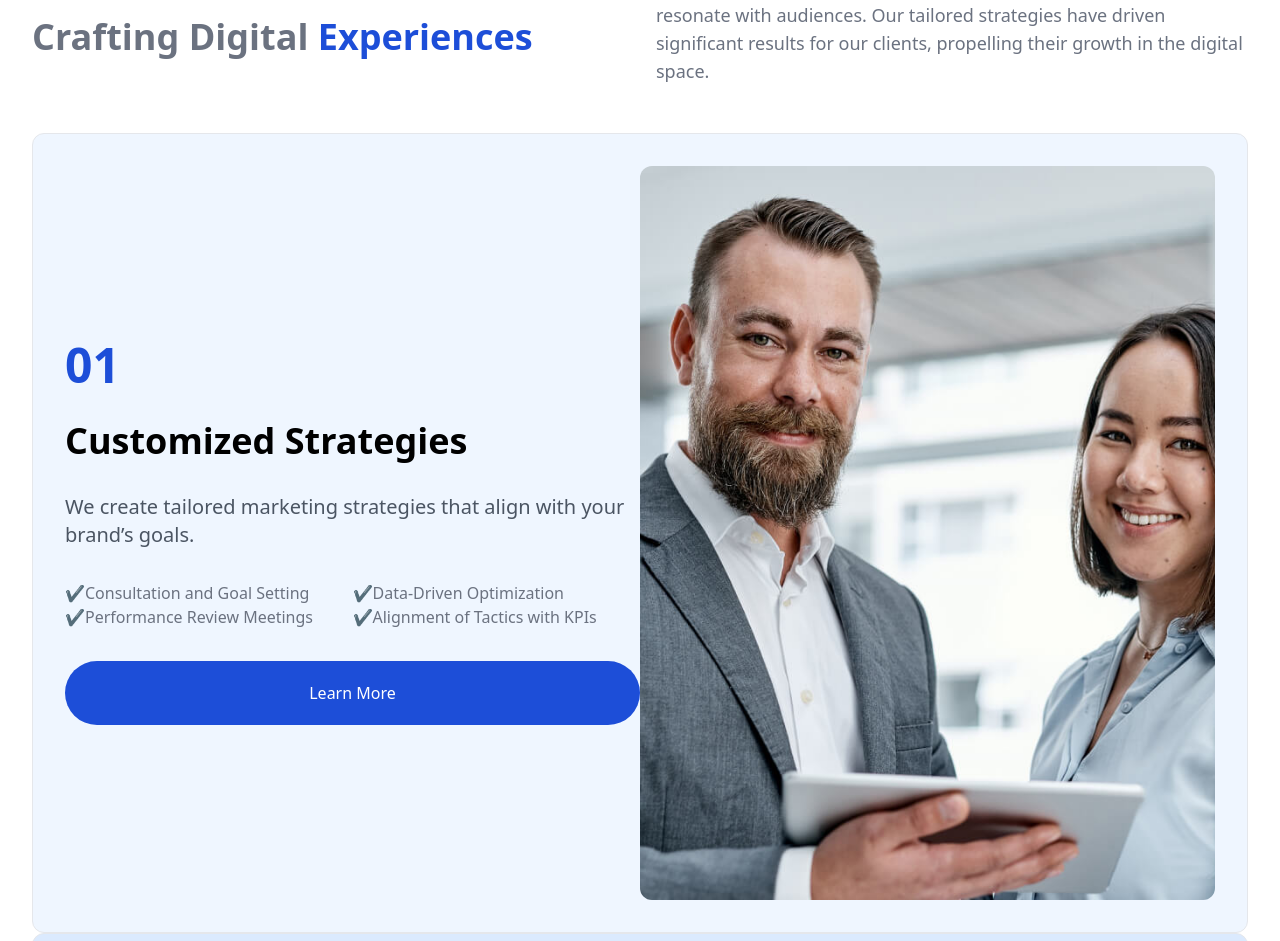
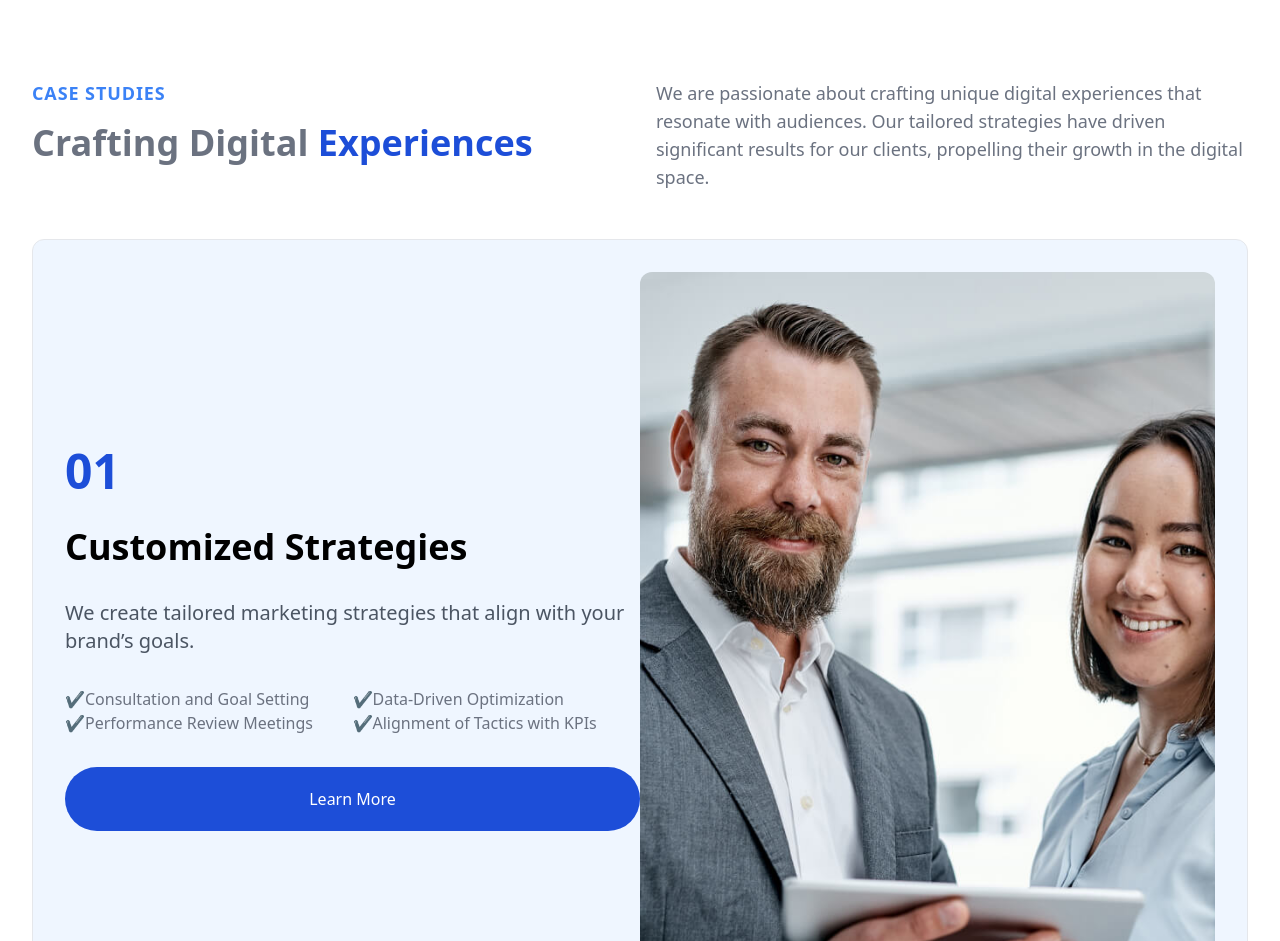
Before and after one commit to PradhumanSinghNaruka/Digital-Marketing, a React (Create React App) app in the folder frontend/: page /about in a window 1280 px wide. Shown: the part 2524-3465 px from the top of the page. Built offline with nearby package versions, Linux system fonts and the light colour scheme.

Commit message:
full stack

```diff
--- a/frontend/src/components/Compare.js
+++ b/frontend/src/components/Compare.js
@@ -43,14 +43,14 @@ function Compare() {
     <div className="w-full bg-blue-50 text-black py-12 md:py-20">
       <div className="max-w-screen-xl mx-auto px-4 sm:px-6 md:px-8 lg:px-12">
         <div className="max-w-screen-md mx-auto text-center space-y-6 md:space-y-8">
-          <p className="text-base md:text-lg font-semibold uppercase tracking-wider text-blue-600">
+          <p className="text-base md:text-md uppercase tracking-wider text-blue-500">
             PRICING
           </p>
           <h1 className="text-3xl md:text-4xl lg:text-5xl font-bold">
-            <span className="text-gray-700">Digital Growth </span>
+            <span className="text-gray-500">Digital Growth </span>
             <span className="text-blue-800">Packages</span>
           </h1>
-          <p className="text-gray-600 text-lg max-w-2xl mx-auto">
+          <p className="text-gray-500 text-lg max-w-2xl mx-auto">
             Elevate your brand’s digital footprint with our specially curated
             Digital Growth Packages. Select the plan that aligns with your
             ambitions and witness your brand thrive in the digital era.
--- a/frontend/src/components/Data.js
+++ b/frontend/src/components/Data.js
@@ -40,7 +40,7 @@ function Data() {
               key={item.id}
               className="border border-blue-200 bg-white rounded-xl shadow-lg cursor-pointer p-4 space-y-6"
             >
-              <h3 className="text-xl md:text-2xl font-bold text-black mb-2">
+              <h3 className="text-xl md:text-2xl font-semibold text-black mb-2">
                 {item.title}
               </h3>
               <p className="text-sm md:text-md text-gray-600">
--- a/frontend/src/components/Footer.js
+++ b/frontend/src/components/Footer.js
@@ -37,11 +37,9 @@ function Footer() {
             </a>
           </div>
         </div>
-
-        {/* Right side columns */}
         <div className="flex flex-col space-y-2">
           <h3 className="text-white font-semibold mb-4">Company</h3>
-          <a href="#" className="hover:text-white">
+          <a href="/about" className="hover:text-white">
             About Us
           </a>
           <a href="#" className="hover:text-white">
--- a/frontend/src/components/Hero.js
+++ b/frontend/src/components/Hero.js
@@ -62,11 +62,11 @@ function Hero() {
     >
       <div className="max-w-screen-xl mx-auto flex flex-col md:flex-row items-center justify-between px-4 md:px-8 lg:px-12 gap-10 md:gap-16 mt-4">
         <div className="w-full md:w-3/5 space-y-4 md:space-y-6 text-center md:text-left">
-          <p className="font-semibold text-sm md:text-base uppercase text-blue-700 tracking-wider">
+          <p className="font-semibold text-sm md:text-base uppercase text-blue-500 tracking-wider">
             DIGITAL EXCELLENCE
           </p>
-          <h1 className="text-4xl sm:text-5xl md:text-6xl lg:text-7xl font-bold leading-tight">
-            <span className="text-gray-500">Weaving Your Digital </span>
+          <h1 className="text-4xl sm:text-5xl md:text-6xl font-bold leading-tight">
+            <span className="text-gray-600">Weaving Your Digital </span>
             <span className="text-blue-700 border-b-4 border-blue-700">
               Success
             </span>
--- a/frontend/src/components/Product.js
+++ b/frontend/src/components/Product.js
@@ -96,12 +96,12 @@ function Product() {
     <div className="w-full relative overflow-hidden bg-white text-black py-16 md:py-12 mt-14">
       <div className="relative max-w-screen-xl mx-auto px-4 sm:px-6 md:px-8">
         <div className="text-center mb-12 space-y-5">
-          <h1 className="text-blue-500 text-center text-xl">SERVICES</h1>
+          <h1 className="text-blue-600 text-center text-md">SERVICES</h1>
           <h1 className="text-3xl md:text-5xl font-bold text-black">
             <span className="text-gray-500">Comprehensive Digital </span>
             <span className="text-blue-700 underline"> Solutions</span>
           </h1>
-          <p className="text-wrap text-gray-600">Our team of experts leverages cutting-edge strategies to boost your online presence and drive growth.</p>
+          <p className="text-wrap text-gray-500">Our team of experts leverages cutting-edge strategies to boost your online presence and drive growth.</p>
         </div>
         <div className="grid grid-cols-1 sm:grid-cols-2 md:grid-cols-2 lg:grid-cols-4 gap-6">
           {items.map((item) => (
@@ -132,7 +132,7 @@ function Product() {
                     {text}
                   </p>
                 ))}
-                <button className="p-3 rounded-full text-semibold justify-start items-start bg-blue-700 text-white hover:bg-blue-900">Learn More</button>
+                <button className="p-3 px-6 py-2 rounded-full text-semibold justify-start items-start bg-blue-700 text-white hover:bg-blue-900">Learn More</button>
               </div>
             </div>
           ))}
--- a/frontend/src/components/Slide.js
+++ b/frontend/src/components/Slide.js
@@ -55,12 +55,12 @@ function Slide() {
     <div className="mt-24 mb-12">
       <div className="flex flex-col md:flex-row md:justify-between md:items-start gap-8 px-8">
         <div className="md:w-1/2 flex flex-col items-start text-start space-y-4">
-          <p className="text-base md:text-lg font-semibold uppercase tracking-wider text-blue-500">
+          <p className="text-base md:text-md uppercase tracking-wider text-blue-500">
             CASE STUDIES
           </p>
           <h1 className="text-2xl md:text-3xl lg:text-4xl font-bold w-full">
-            <span className="text-gray-500">Crafting Digital </span>
-            <span className="text-blue-700">Experiences</span>
+            <span className="text-gray-500">Tailored to Your </span>
+            <span className="text-blue-700 underline"> Brand</span>
           </h1>
         </div>
         <div className="md:w-1/2 flex flex-col items-start text-start">
--- a/frontend/src/components/Why.js
+++ b/frontend/src/components/Why.js
@@ -176,7 +176,7 @@ function Why() {
       <div className="max-w-screen-xl mx-auto px-4">
         <div className="flex flex-col md:flex-row md:justify-between md:items-start gap-8">
           <div className="md:w-1/2 flex flex-col items-start text-start space-y-4">
-            <p className="text-base md:text-lg font-semibold uppercase tracking-wider text-blue-500">
+            <p className="text-base md:text-md tracking-wider text-blue-600">
               TESTIMONIALS
             </p>
             <h1 className="text-2xl md:text-3xl lg:text-4xl font-bold w-full">
@@ -223,7 +223,8 @@ function Why() {
                       </span>
                     </h1>
                   </div>
-                  <div className="w-1/2 text-end justify-end items-end">
+                  <div className="w-1/2 text-end justify-end items-end flex">
+                    <SiComma className="text-blue-700 text-end" />
                     <SiComma className="text-blue-700 text-end" />
                   </div>
                 </div>
--- a/frontend/src/pages/About.js
+++ b/frontend/src/pages/About.js
@@ -1,19 +1,67 @@
 import React from "react";
-import photo1 from "../image/about3.jpg";
+import photo from "../image/about3.jpg";
 import { IoIosArrowForward } from "react-icons/io";
 import Steps from "../components/Steps";
 import Why from "../components/Why";
-import Slide from "../components/Slide";
 import Compare from "../components/Compare";
+import photo1 from "../image/slide1.jpg";
+import photo2 from "../image/slide2.jpg";
+import photo3 from "../image/slide3.jpg";
+import photo4 from "../image/slide4.jpg";
+import Data from "../components/Data";
+import Questions from "../components/Questions";
+const slides = [
+  {
+    number: "01",
+    title: "Customized Strategies",
+    desc: "We create tailored marketing strategies that align with your brand’s goals.",
+    bg: "bg-blue-50",
+    text1: "✔️Consultation and Goal Setting",
+    text2: "✔️Performance Review Meetings",
+    text3: "✔️Data-Driven Optimization",
+    text4: "✔️Alignment of Tactics with KPIs",
+    img: photo1,
+  },
+  {
+    number: "02",
+    title: "Creative Excellence",
+    desc: "Our team of creative experts brings your brand to life on digital platforms.",
+    bg: "bg-blue-100",
+    text1: "✔️Consistent Brand Messaging",
+    text2: "✔️Content Quality & Engagement",
+    text3: "✔️Innovative Campaign Concepts",
+    text4: "✔️Industry Recognitions",
+    img: photo2,
+  },
+  {
+    number: "03",
+    title: "Data-Driven Approach",
+    desc: "We use data and analytics to drive decision-making and optimize results.",
+    bg: "bg-blue-50",
+    text1: "✔️Regular Data Audits",
+    text2: "✔️Cross-Validation Sources",
+    text3: "✔️Continuous Testing & Iteration",
+    text4: "✔️User Experience Optimization",
+    img: photo3,
+  },
+  {
+    number: "04",
+    title: "Result-Oriented",
+    desc: "We focus on delivering tangible results that contribute to your brand’s growth.",
+    bg: "bg-blue-100",
+    text1: "✔️Personalized Communication",
+    text2: "✔️Proactive Customer Support",
+    text3: "✔️Conversion Funnel Analysis",
+    text4: "✔️Multivariate Testing",
+    img: photo4,
+  },
+];
 
 function About() {
   return (
-    <div
-      name="Home"
-      className="w-full min-h-screen grid overflow-hidden mt-12 md:mt-16 bg-white"
-    >
+    <div name="Home" className="w-full mt-12 md:mt-16 bg-white">
       <div className="w-full h-[90vh] md:h-[80vh] bg-gray-900 items-center text-center justify-between space-y-8">
-        <div className="space-y-4 md:space-y-8 px-12 md:px-28 lg:px-36">
+        <div className="space-y-4 md:space-y-8 px-12 md:px-28 lg:px-36 py-4">
           <h1 className="text-white text-3xl md:text-5xl lg:text-6xl justify-between font-bold mt-20">
             About
           </h1>
@@ -29,20 +77,80 @@ function About() {
           </p>
         </div>
         <div className="w-full h:[200px] md:h-[360px] justify-center items-center text-center px-36 hidden md:block">
-          <img src={photo1} className="w-full h-full rounded-xl" />
+          <img src={photo} className="w-full h-full rounded-xl" />
         </div>
       </div>
       <div className="mt-28 md:mt-52 px-8 mb-12">
-        <Steps/>
+        <Steps />
       </div>
-      <div className="w-full mt-12">
-        <Slide/>
+      <div className="mt-8 mb-32">
+        <Data />
       </div>
-      <div className="w-full mt-12">
-        <Why/>
+      <div className="flex flex-col md:flex-row md:justify-between md:items-start gap-8 px-8">
+        <div className="md:w-1/2 flex flex-col items-start text-start space-y-4">
+          <p className="text-base md:text-lg font-semibold uppercase tracking-wider text-blue-500">
+            CASE STUDIES
+          </p>
+          <h1 className="text-2xl md:text-3xl lg:text-4xl font-bold w-full">
+            <span className="text-gray-500">Crafting Digital </span>
+            <span className="text-blue-700">Experiences</span>
+          </h1>
+        </div>
+        <div className="md:w-1/2 flex flex-col items-start text-start">
+          <p className="text-gray-500 text-md md:text-lg w-full text-wrap">
+            We are passionate about crafting unique digital experiences that
+            resonate with audiences. Our tailored strategies have driven
+            significant results for our clients, propelling their growth in the
+            digital space.
+          </p>
+        </div>
+      </div>
+      <div className="relative h-[400vh] mt-12 px-8">
+        {slides.map((slide, index) => (
+          <section
+            key={index}
+            className={`sticky top-0 h-screen w-full flex flex-row p-4 md:p-8 ${slide.bg} border rounded-xl`}
+            style={{ zIndex: index + 1 }}
+          >
+            <div className="w-1/2 text-start space-y-8 flex flex-col justify-center">
+              <h1 className="text-blue-700 text-3xl md:text-5xl font-semibold">
+                {slide.number}
+              </h1>
+              <h2 className="text-4xl font-bold text-black mb-4">
+                {slide.title}
+              </h2>
+              <p className="text-xl text-gray-600 text-start">{slide.desc}</p>
+              <div className="w-full flex">
+                <h1 className="w-1/2 space-y-4 text-gray-500">
+                  {slide.text1} <br />
+                  {slide.text2}
+                </h1>
+                <h1 className="w-1/2 space-y-4 text-gray-500">
+                  {slide.text3} <br />
+                  {slide.text4}
+                </h1>
+              </div>
+              <button className="px-8 py-5 rounded-full bg-blue-700 text-white mt-4">
+                Learn More
+              </button>
+            </div>
+            <div className="w-1/2 flex justify-center items-center text-center">
+              <img
+                src={slide.img}
+                className="w-full h-full rounded-xl object-cover"
+                alt="Slide"
+              />
+            </div>
+          </section>
+        ))}
       </div>
 
-
+      <div className="w-full mt-12">
+        <Why />
+      </div>
+      <div className="mt-16 mb-16">
+        <Questions />
+      </div>
     </div>
   );
 }
```
Also changed, not shown: frontend/src/components/Steps.js (+7 -7 lines), frontend/src/pages/Home.js (line endings or trailing spaces).
